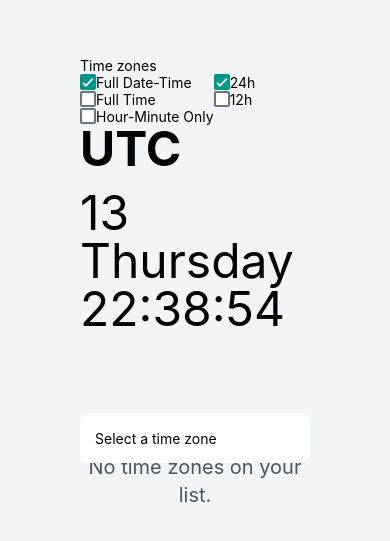
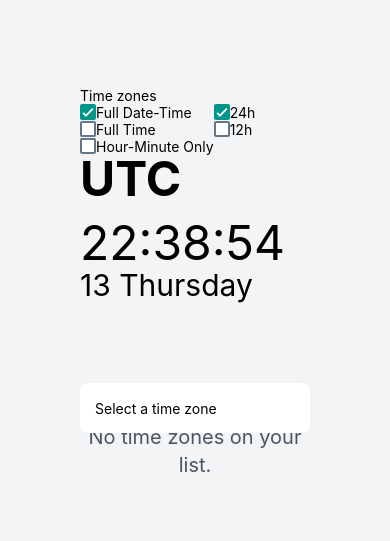
Before and after one commit to sanavalos/expo-clock, a React Native app: screen / in a window 390 px wide. Shown: the part 139-680 px from the top of the page. Built offline with nearby package versions, Linux system fonts and the light colour scheme.

Commit message:
feat: add tailwind style to clock container component

```diff
--- a/components/ClockContainer.jsx
+++ b/components/ClockContainer.jsx
@@ -36,12 +36,12 @@ function ClockContainer() {
   }, [timeZoneOptionSelected, hourOptionSelected]);
 
   return (
-    <View>
+    <View className="sm:items-center md:items-stretch">
       <Text className="text-5xl font-bold mb-4">
         {formatTimeZone(currentTimeZone)}
       </Text>
-      <Text className="text-5xl">{currentTime[0]}</Text>
       <Text className="text-5xl">{currentTime[1]}</Text>
+      <Text className="text-3xl">{currentTime[0]}</Text>
     </View>
   );
 }
```
